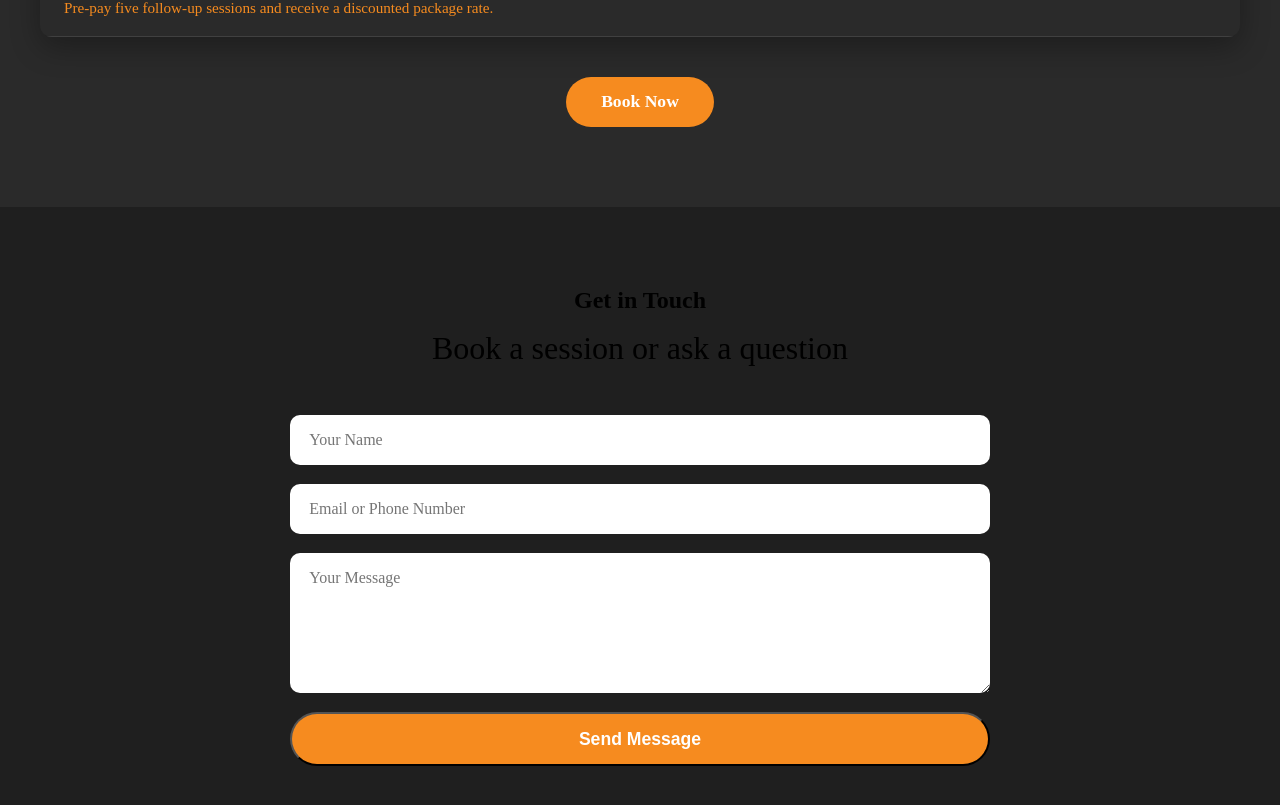
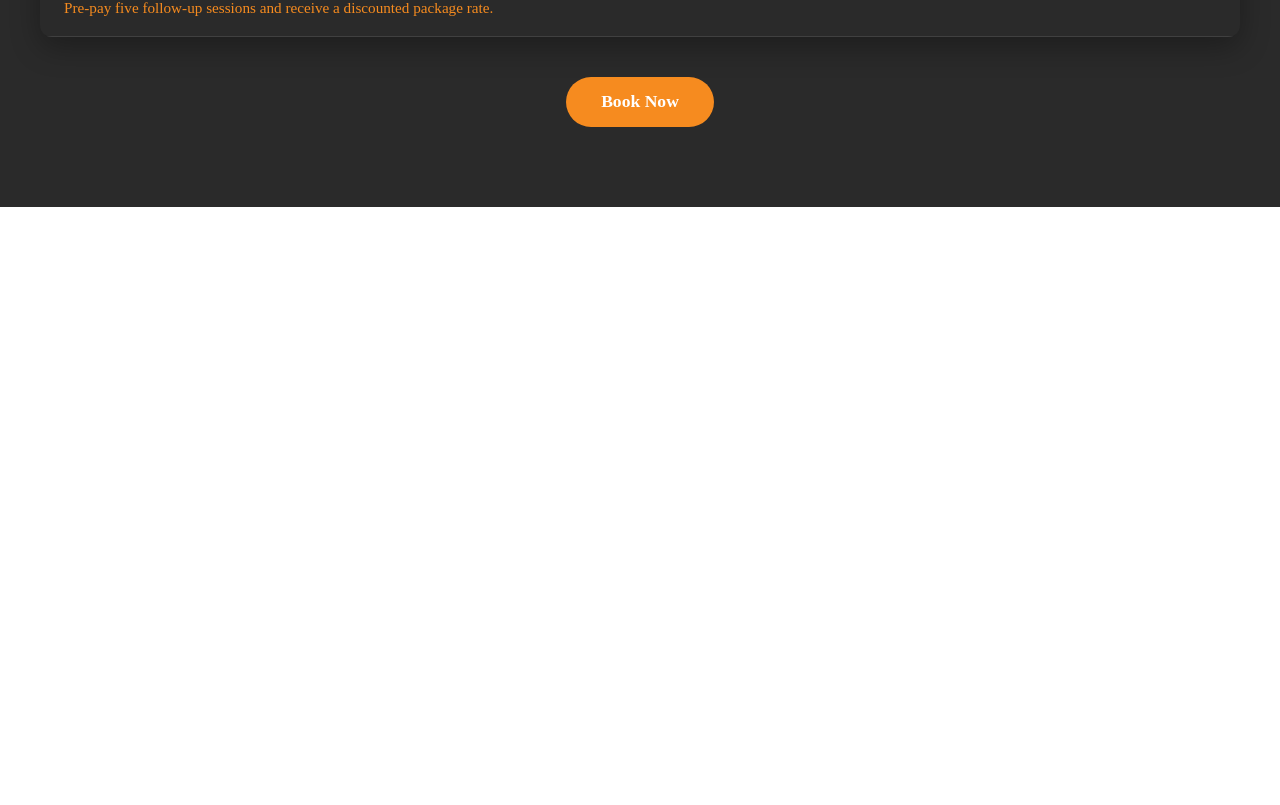
Before and after one commit to Arch9Dev/furtherapy, a SvelteKit app: page / in a window 1280 px wide. Shown: the part 1252-2057 px from the top of the page. After the commit the page ends 1459 px from the top, so only its background shows below. Built offline with nearby package versions, Linux system fonts and the light colour scheme.

Commit message:
slight changes

```diff
--- a/src/routes/+page.svelte
+++ b/src/routes/+page.svelte
@@ -149,36 +149,6 @@
 				>Book Now</a
 			>
 		</div>
-	</div>
-</section>
-
-<!-- CONTACT -->
-<section class="contact" id="contact">
-	<div class="contact-inner">
-		<h1 class="title">Get in Touch</h1>
-		<p class="subtitle">Book a session or ask a question</p>
-
-		<form
-			action="https://formspree.io/f/maqqngvd"
-			method="POST"
-			class="contact-form"
-			on:submit|preventDefault={handleSubmit}
-		>
-			<input type="text" name="name" placeholder="Your Name" required />
-			<input type="text" name="contact" placeholder="Email or Phone Number" required />
-			<textarea name="message" rows="5" placeholder="Your Message" required></textarea>
-			<button type="submit" class="btn-primary"> Send Message </button>
-		</form>
-
-		{#if showModal}
-			<div class="modal-backdrop">
-				<div class="modal">
-					<h2>{isError ? 'Error' : 'Success'}</h2>
-					<p>{modalMessage}</p>
-					<button class="btn-primary" on:click={() => (showModal = false)}> Close </button>
-				</div>
-			</div>
-		{/if}
 	</div>
 </section>
 
@@ -409,44 +379,6 @@
 		box-shadow: 0 8px 20px rgba(246, 139, 31, 0.4);
 	}
 
-	/* ----------------- CONTACT ----------------- */
-	.contact {
-		padding: 5rem 2rem;
-		background: #1f1f1f;
-	}
-
-	.contact-inner {
-		max-width: 700px;
-		margin: 0 auto;
-		text-align: center;
-	}
-
-	.contact-form {
-		margin-top: 3rem;
-		display: flex;
-		flex-direction: column;
-		gap: 1.2rem;
-	}
-
-	.contact-form input,
-	.contact-form textarea {
-		padding: 1rem 1.2rem;
-		border-radius: 10px;
-		border: none;
-		font-size: 1rem;
-		font-family: inherit;
-	}
-
-	.contact-form textarea {
-		resize: vertical;
-		min-height: 140px;
-	}
-
-	.contact-form input:focus,
-	.contact-form textarea:focus {
-		outline: 2px solid #f68b1f;
-	}
-
 	/* ----------------- RESPONSIVE ----------------- */
 	@media (max-width: 768px) {
 		.nav-links {
```
Also changed, not shown: src/routes/booking/+page.svelte (+52 -10 lines).
